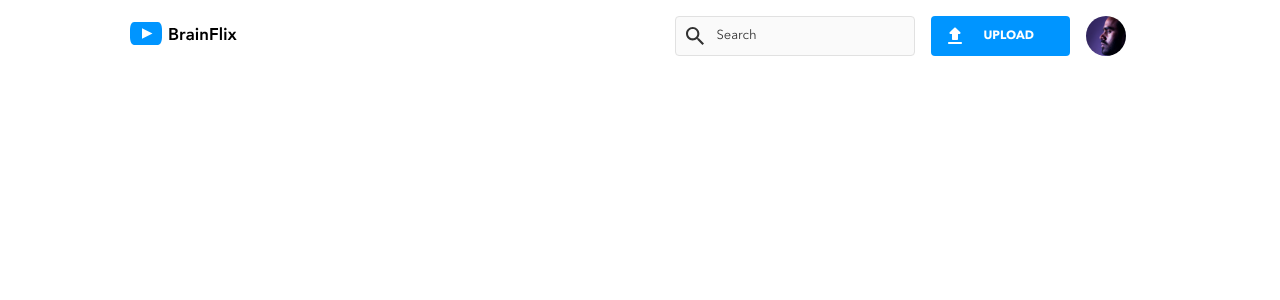
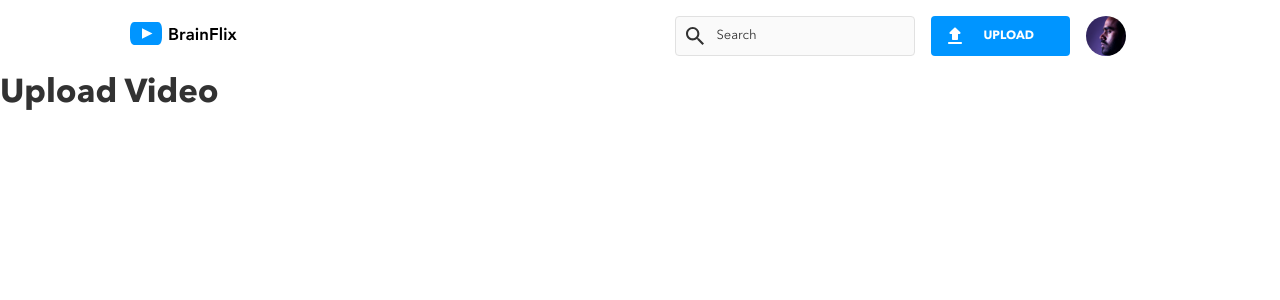
Before and after one commit to sonni0101/sony-chen-brainflix, a React (Create React App) app: page /VideoUploadPage in a window 1280 px wide. Shown: the top 300 px of the page. Built offline with nearby package versions, Linux system fonts and the light colour scheme.

Commit message:
Added H1

```diff
--- a/src/pages/VideoUploadPage/VideoUploadPage.js
+++ b/src/pages/VideoUploadPage/VideoUploadPage.js
@@ -1,12 +1,15 @@
 import React from "react";
 import Header from "../../components/Header/Header";
+
 
 function VideoUploadPage(){
 
     return(
-        <>
+        <main>
             <Header />
-        </>
+            <h1>Upload Video</h1>
+
+        </main>
     );
 }
 
```
